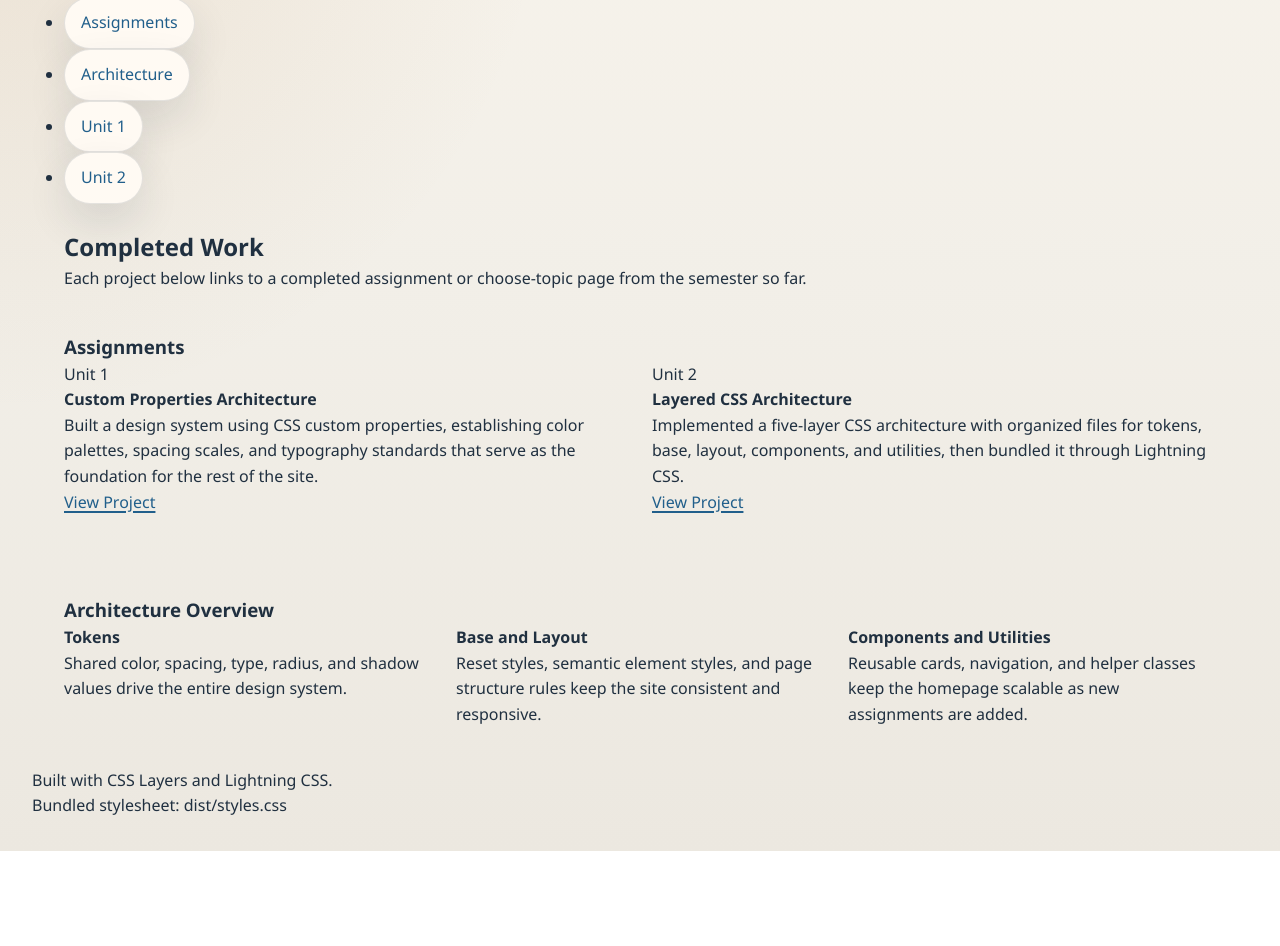
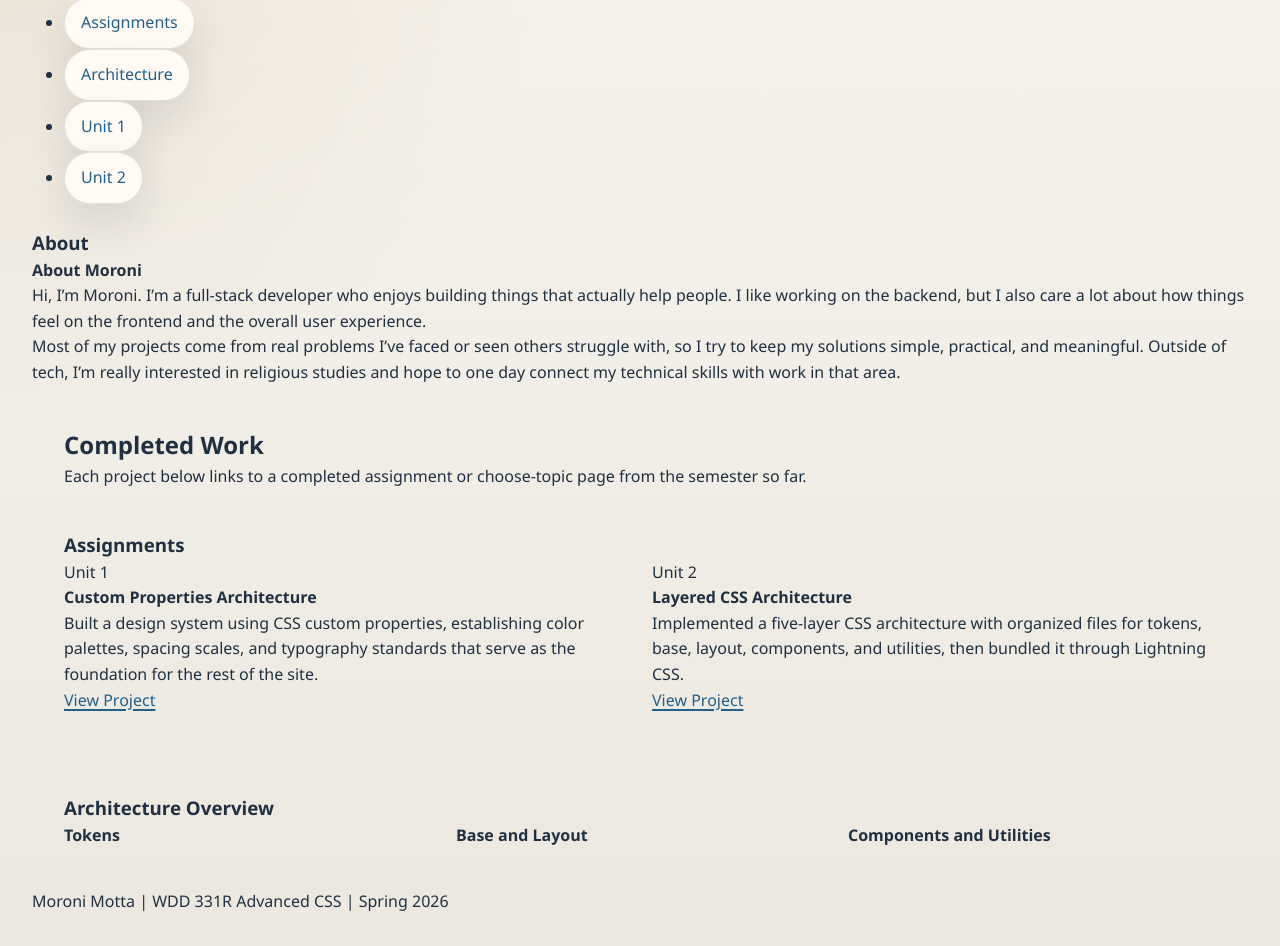
Before and after one commit to moronimotta/wdd331-practice, a website: page index.html in a window 1280 px wide. Shown: the part 137-1083 px from the top of the page. Before the commit the page ends 988 px from the top, so only its background shows below. Drawn offline with Linux system fonts and the light colour scheme; files that its build step writes are made by us from their sources.

Commit message:
index.html changes

```diff
--- a/index.html
+++ b/index.html
@@ -22,6 +22,17 @@
                 </ul>
             </nav>
         </header>
+
+        <section class="card-group about" id="about">
+            <h3>About</h3>
+            <div class="cards">
+                <article class="assignment-card">
+                    <h4>About Moroni</h4>
+                    <p>Hi, I’m Moroni. I’m a full-stack developer who enjoys building things that actually help people. I like working on the backend, but I also care a lot about how things feel on the frontend and the overall user experience.</p>
+                    <p>Most of my projects come from real problems I’ve faced or seen others struggle with, so I try to keep my solutions simple, practical, and meaningful. Outside of tech, I’m really interested in religious studies and hope to one day connect my technical skills with work in that area.</p>
+                </article>
+            </div>
+        </section>
 
         <main>
             <section class="hero stack-md" id="assignments">
@@ -53,25 +64,21 @@
                 <div class="cards">
                     <article class="assignment-card">
                         <h4>Tokens</h4>
-                        <p>Shared color, spacing, type, radius, and shadow values drive the entire design system.</p>
                     </article>
 
                     <article class="assignment-card">
                         <h4>Base and Layout</h4>
-                        <p>Reset styles, semantic element styles, and page structure rules keep the site consistent and responsive.</p>
                     </article>
 
                     <article class="assignment-card">
                         <h4>Components and Utilities</h4>
-                        <p>Reusable cards, navigation, and helper classes keep the homepage scalable as new assignments are added.</p>
                     </article>
                 </div>
             </section>
         </main>
 
         <footer class="site-footer">
-            <p>Built with CSS Layers and Lightning CSS.</p>
-            <p>Bundled stylesheet: dist/styles.css</p>
+            <p>Moroni Motta | WDD 331R Advanced CSS | Spring 2026</p>
         </footer>
     </div>
 </body>
```
